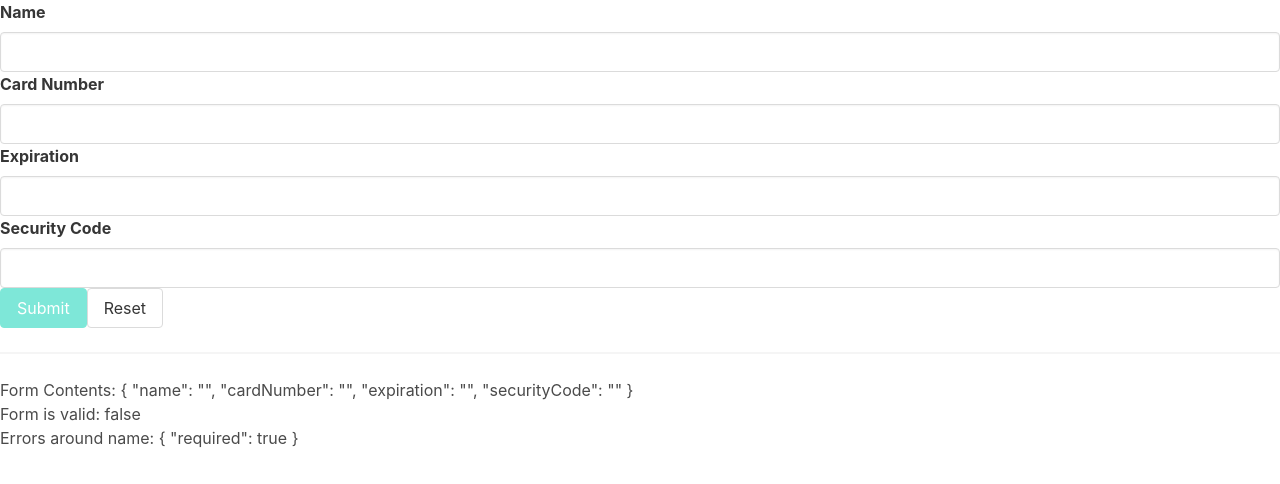
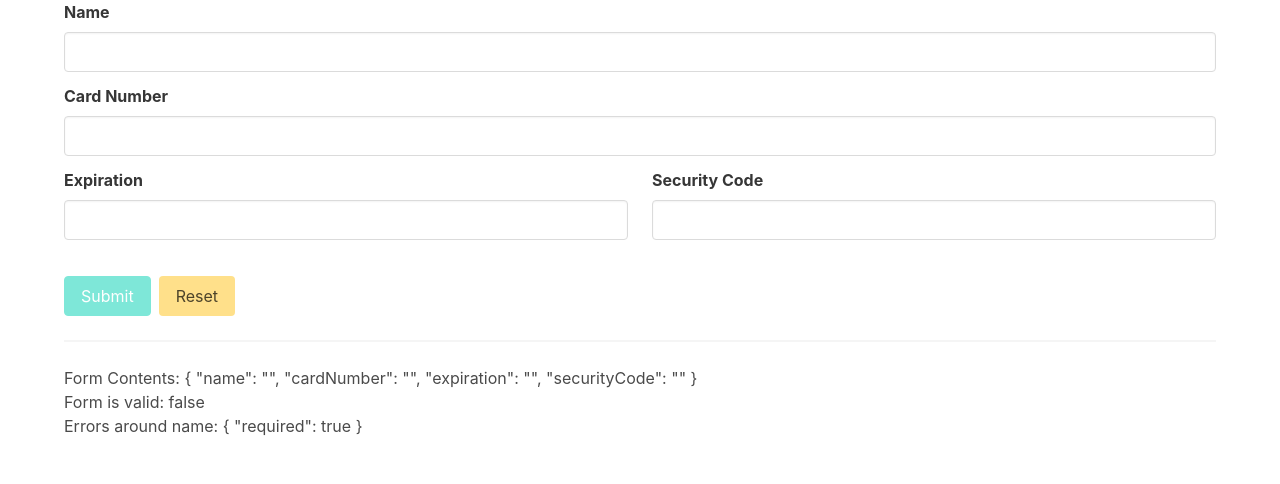
Before and after one commit to ShabanK/angular-credit-card-form, an Angular app: page / in a window 1280 px wide. Shown: the top 484 px of the page. Built offline with nearby package versions, Linux system fonts and the light colour scheme.

Commit message:
fixed some styles

```diff
--- a/src/app/app.component.html
+++ b/src/app/app.component.html
@@ -1 +1,3 @@
-<app-card-form></app-card-form>
+<div class="container">
+    <app-card-form></app-card-form>
+</div>
--- a/src/app/card-form/card-form.component.html
+++ b/src/app/card-form/card-form.component.html
@@ -7,14 +7,22 @@
     [control]="cardForm.get('cardNumber')"
     label="Card Number"
   ></app-input>
+  <div class="columns">
+    <div class="column">
       <app-input
       [control]="cardForm.get('expiration')"
       label="Expiration"
       ></app-input>
+    </div>
+    <div class="column">
     <app-input
     [control]="cardForm.get('securityCode')"
     label="Security Code"
     ></app-input>
+    </div>
+
+  </div>
+  <div class="buttons">
     <button
     class="button is-primary"
     [disabled]="cardForm.invalid"
@@ -22,10 +30,10 @@
     >
     Submit
   </button>
-  <button class="button is warning" type="button" (click)="onResetClick()" >
+  <button class="button is-warning" type="button" (click)="onResetClick()" >
     Reset
   </button>
-
+</div>
 </form>
 <hr />
 <div>Form Contents: {{cardForm.value | json}} </div>
--- a/src/app/input/input.component.css
+++ b/src/app/input/input.component.css
@@ -0,0 +1,3 @@
+.field{
+    margin-bottom:0.75rem
+}
--- a/src/styles.css
+++ b/src/styles.css
@@ -1,2 +1,2 @@
 /* You can add global styles to this file, and also import other style files */
-@import "bulma/css/bulma.css"
+@import "bulma/css/bulma.css";
```
Lines whose indentation alone changed are shown as unchanged.
